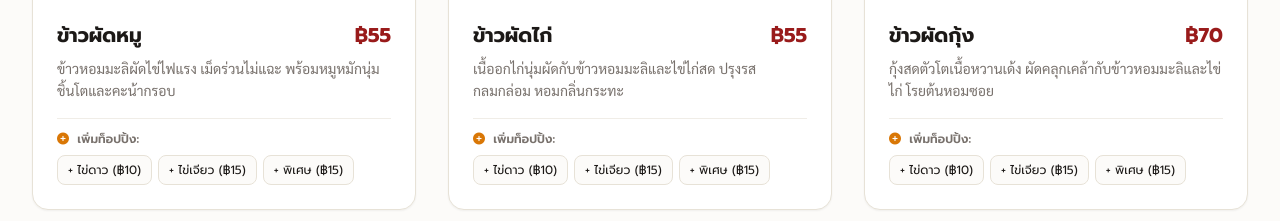
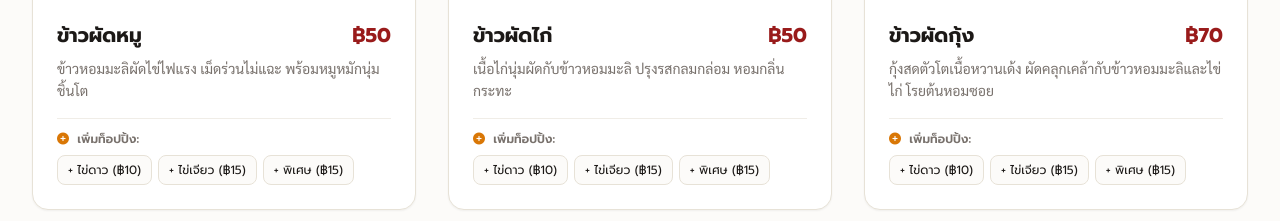
Before and after one commit to sirathatait-lab/SukiWongsri, a plain HTML site: page index.html in a window 1280 px wide. Shown: the part 2979-3200 px from the top of the page. Drawn offline with nearby package versions, Linux system fonts and the light colour scheme.

Commit message:
Update index.html

```diff
--- a/index.html
+++ b/index.html
@@ -494,7 +494,7 @@
                     {
                         dryTitle: 'สุกี้แห้งหมู',
                         soupTitle: 'สุกี้น้ำหมู',
-                        price: 65,
+                        price: 60,
                         badge: 'ยอดนิยม 🔥',
                         dryDesc: 'สุกี้ผัดแห้งหอมกลิ่นกระทะ หมูหมักสูตรเฉพาะนุ่มละมุน พร้อมผักสดและน้ำจิ้มสุกี้เข้มข้น',
                         soupDesc: 'สุกี้น้ำซุปกระดูกหมูเคี่ยวนาน 6 ชม. หมูหมักนุ่มละมุน ซดร้อนๆ คล่องคอ',
@@ -513,25 +513,25 @@
                     {
                         dryTitle: 'สุกี้แห้งกุ้ง',
                         soupTitle: 'สุกี้น้ำกุ้ง',
-                        price: 75,
+                        price: 70,
                         dryDesc: 'กุ้งสดเนื้อเด้งตัวโต ผัดเคล้ากับไข่ไก่ วุ้นเส้น และซอสสุกี้สูตรเข้มข้นหอมกรุ่น',
                         soupDesc: 'กุ้งสดเนื้อเด้งตัวโต ต้มในน้ำซุปสุกี้หอมหวาน พร้อมผักสดกรอบและน้ำจิ้มรสเด็ด',
-                        dryImg: 'https://images.unsplash.com/photo-1617093727343-374698b1b08d?auto=format&fit=crop&w=800&q=80',
+                        dryImg: 'https://i.postimg.cc/fLX8Hb0h/1780721360159.jpg',
                         soupImg: 'https://images.unsplash.com/photo-1552611052-33e04de081de?auto=format&fit=crop&w=800&q=80'
                     },
                     {
                         dryTitle: 'สุกี้แห้งปลาหมึก',
                         soupTitle: 'สุกี้น้ำปลาหมึก',
-                        price: 75,
+                        price: 70,
                         dryDesc: 'ปลาหมึกสดหั่นชิ้นพอดีคำ กรอบเด้งไม่คาว ผัดแห้งกับวุ้นเส้น ไข่ไก่ และผักสด',
                         soupDesc: 'ปลาหมึกสดกรอบเด้ง ลวกสุกกำลังดีในน้ำซุปกลมกล่อม เสิร์ฟคู่กับน้ำจิ้มสูตรโบราณ',
-                        dryImg: 'https://images.unsplash.com/photo-1512058564366-18510be2db19?auto=format&fit=crop&w=800&q=80',
+                        dryImg: 'https://i.postimg.cc/d1d5W0Tc/1780721378716.jpg',
                         soupImg: 'https://images.unsplash.com/photo-1623341214825-9f4f963727da?auto=format&fit=crop&w=800&q=80'
                     },
                     {
                         dryTitle: 'สุกี้แห้งทะเล',
                         soupTitle: 'สุกี้น้ำทะเล',
-                        price: 85,
+                        price: 80,
                         badge: 'แนะนำ ⭐',
                         dryDesc: 'จัดเต็มทั้งกุ้งตัวโต ปลาหมึกสดกรอบ และเนื้อปลา ผัดแห้งไฟแรงหอมกลิ่นกระทะ',
                         soupDesc: 'กุ้งตัวโต ปลาหมึกสดกรอบ และเนื้อปลา ในน้ำซุปรสกลมกล่อม ซดร้อนๆ คล่องคอ',
@@ -555,15 +555,15 @@
                 items: [
                     {
                         title: 'ข้าวผัดหมู',
-                        price: 55,
+                        price: 50,
                         badge: 'ยอดนิยม 🔥',
-                        desc: 'ข้าวหอมมะลิผัดไข่ไฟแรง เม็ดร่วนไม่แฉะ พร้อมหมูหมักนุ่มชิ้นโตและคะน้ากรอบ',
-                        img: 'https://images.unsplash.com/photo-1603133872878-684f208fb84b?auto=format&fit=crop&w=800&q=80'
+                        desc: 'ข้าวหอมมะลิผัดไข่ไฟแรง เม็ดร่วนไม่แฉะ พร้อมหมูหมักนุ่มชิ้นโต',
+                        img: 'https://i.postimg.cc/pT8s0d5w/1780721375992.jpg'
                     },
                     {
                         title: 'ข้าวผัดไก่',
-                        price: 55,
-                        desc: 'เนื้ออกไก่นุ่มผัดกับข้าวหอมมะลิและไข่ไก่สด ปรุงรสกลมกล่อม หอมกลิ่นกระทะ',
+                        price: 50,
+                        desc: 'เนื้อไก่นุ่มผัดกับข้าวหอมมะลิ ปรุงรสกลมกล่อม หอมกลิ่นกระทะ',
                         img: 'https://images.unsplash.com/photo-1512058564366-18510be2db19?auto=format&fit=crop&w=800&q=80'
                     },
                     {
@@ -602,14 +602,14 @@
                 items: [
                     {
                         title: 'ผัดซีอิ๊วหมู',
-                        price: 55,
+                        price: 50,
                         badge: 'ยอดนิยม 🔥',
                         desc: 'เส้นใหญ่เหนียวนุ่มผัดกับหมูหมักนุ่มสูตรทางร้าน ไข่ไก่ และยอดคะน้ากรอบ หอมกลิ่นซีอิ๊วคั่วกระทะ',
-                        img: 'https://images.unsplash.com/photo-1626804475297-41608ea09aeb?auto=format&fit=crop&w=800&q=80'
+                        img: 'https://i.postimg.cc/d1d5W0TM/1780721364185.jpg'
                     },
                     {
                         title: 'ผัดซีอิ๊วไก่',
-                        price: 55,
+                        price: 50,
                         desc: 'เนื้ออกไก่หมักนุ่มผัดกับเส้นใหญ่ ไข่ไก่ และผักคะน้าสด รสชาติกลมกล่อมหวานเค็มลงตัว',
                         img: 'https://images.unsplash.com/photo-1585032226651-759b368d7246?auto=format&fit=crop&w=800&q=80'
                     },
@@ -649,14 +649,14 @@
                 items: [
                     {
                         title: 'ราดหน้าหมู',
-                        price: 55,
+                        price: 50,
                         badge: 'ยอดนิยม 🔥',
                         desc: 'หมูหมักนุ่มชิ้นใหญ่เต็มคำ ในน้ำราดหน้ารสกลมกล่อม ราดบนเส้นใหญ่คั่วหอมกลิ่นกระทะ',
                         img: 'https://images.unsplash.com/photo-1585032226651-759b368d7246?auto=format&fit=crop&w=800&q=80'
                     },
                     {
                         title: 'ราดหน้าไก่',
-                        price: 55,
+                        price: 50,
                         desc: 'เนื้อไก่หมักนุ่มละมุนลิ้น ผัดกับยอดคะน้ากรอบในน้ำราดหน้าร้อนๆ หอมเต้าเจี้ยวอย่างดี',
                         img: 'https://images.unsplash.com/photo-1546069901-ba9599a7e63c?auto=format&fit=crop&w=800&q=80'
                     },
@@ -703,7 +703,7 @@
                     },
                     {
                         title: 'ข้าวคากิ',
-                        price: 65,
+                        price: 60,
                         desc: 'คากิตุ๋นจนเปื่อยนุ่มเด้ง อุดมด้วยคอลลาเจน ราดน้ำพะโล้รสกลมกล่อมบนข้าวหอมมะลิ',
                         img: 'https://images.unsplash.com/photo-1529193591184-b1d58069ecdd?auto=format&fit=crop&w=800&q=80',
                         toppings: [
@@ -714,7 +714,7 @@
                     },
                     {
                         title: 'ข้าวขาหมู+คากิ',
-                        price: 75,
+                        price: 70,
                         badge: 'แนะนำ ⭐',
                         desc: 'อิ่มครบทั้งเนื้อขาหมูเปื่อยนุ่มและคากิเด้งหนึบในจานเดียว พร้อมผักกาดดองและน้ำจิ้มสูตรเด็ด',
                         img: 'https://images.unsplash.com/photo-1555939594-58d7cb561ad1?auto=format&fit=crop&w=800&q=80',
@@ -726,7 +726,7 @@
                     },
                     {
                         title: 'ขาหมู (กับข้าว)',
-                        price: 120,
+                        price: 80,
                         desc: 'ขาหมูพะโล้สับจานใหญ่ เนื้อนุ่มหนังเด้ง ทานร่วมกันได้ทั้งครอบครัว',
                         img: 'https://images.unsplash.com/photo-1600891964092-4316c288032e?auto=format&fit=crop&w=800&q=80',
                         toppings: [
@@ -737,7 +737,7 @@
                     },
                     {
                         title: 'คากิ (กับข้าว)',
-                        price: 130,
+                        price: 80,
                         desc: 'คากิพะโล้ตุ๋นเปื่อยทั้งจาน ฉ่ำน้ำพะโล้เข้มข้น พร้อมผักกาดดองและน้ำจิ้มรสจัดจ้าน',
                         img: 'https://images.unsplash.com/photo-1544025162-d76694265947?auto=format&fit=crop&w=800&q=80',
                         toppings: [
@@ -748,7 +748,7 @@
                     },
                     {
                         title: 'รวมขาหมู (กับข้าว)',
-                        price: 150,
+                        price: 100,
                         badge: 'จัดเต็ม 🔥',
                         desc: 'รวมทุกความอร่อยทั้งเนื้อ หนัง คากิ และไส้พะโล้ ตุ๋นเปื่อยนุ่มจานใหญ่จุใจ',
                         img: 'https://images.unsplash.com/photo-1555939594-58d7cb561ad1?auto=format&fit=crop&w=800&q=80',
@@ -776,14 +776,14 @@
                 items: [
                     {
                         title: 'กะเพราหมู',
-                        price: 55,
+                        price: 50,
                         badge: 'ยอดนิยม 🔥',
                         desc: 'หมูสับ/หมูชิ้นผัดพริกกระเทียมและใบกะเพราหอมฉุย ปรุงรสกลมกล่อมจัดจ้าน',
                         img: 'https://images.unsplash.com/photo-1562565652-a0d8f0c59eb4?auto=format&fit=crop&w=800&q=80'
                     },
                     {
                         title: 'กะเพราไก่',
-                        price: 55,
+                        price: 50,
                         desc: 'เนื้อไก่สับ/ไก่ชิ้นผัดกะเพราไฟแรง หอมกลิ่นใบกะเพราแท้และพริกขี้หนูสวน',
                         img: 'https://images.unsplash.com/photo-1604908176997-125f25cc6f3d?auto=format&fit=crop&w=800&q=80'
                     },
@@ -823,13 +823,13 @@
                 items: [
                     {
                         title: 'ชุดเล็ก (6 ไม้)',
-                        price: 60,
+                        price: 50,
                         desc: 'หมูสะเต๊ะเนื้อนุ่มติดมันกำลังดี 6 ไม้ เสิร์ฟพร้อมน้ำจิ้มสะเต๊ะสูตรเข้มข้นและอาจาดแตงกวา',
                         img: 'https://images.unsplash.com/photo-1529563021893-cc83c992d75d?auto=format&fit=crop&w=800&q=80'
                     },
                     {
                         title: 'ชุดใหญ่ (12 ไม้)',
-                        price: 110,
+                        price: 100,
                         badge: 'คุ้มค่าแนะนำ ⭐',
                         desc: 'หมูสะเต๊ะย่างหอมกรุ่นชุดใหญ่ 12 ไม้ อิ่มจุใจพร้อมน้ำจิ้มถั่วคั่วหอมมันและอาจาดครบชุด',
                         img: 'https://images.unsplash.com/photo-1555939594-58d7cb561ad1?auto=format&fit=crop&w=800&q=80'
@@ -846,7 +846,7 @@
                 items: [
                     {
                         title: 'น้ำเก๊กฮวย',
-                        price: 25,
+                        price: 15,
                         badge: 'ต้มสดโบราณ',
                         desc: 'ต้มจากดอกเก๊กฮวยแท้ หวานกำลังดี หอมชื่นใจ ดับกระหายคลายร้อน',
                         img: 'https://images.unsplash.com/photo-1551024709-8f23befc6f87?auto=format&fit=crop&w=800&q=80',
@@ -858,7 +858,7 @@
                     },
                     {
                         title: 'น้ำลำใย',
-                        price: 25,
+                        price: 15,
                         desc: 'น้ำลำใยสีทองต้มสดหอมหวาน พร้อมเนื้อลำใยเคี้ยวเพลิน',
                         img: 'https://images.unsplash.com/photo-1513558161293-cdaf765ed2fd?auto=format&fit=crop&w=800&q=80',
                         toppings: [
@@ -869,7 +869,7 @@
                     },
                     {
                         title: 'น้ำกระเจี๊ยบ',
-                        price: 25,
+                        price: 15,
                         desc: 'ต้มจากดอกกระเจี๊ยบแดงแท้ เปรี้ยวอมหวานชุ่มคอ สดชื่นทันทีที่ดื่ม',
                         img: 'https://images.unsplash.com/photo-1544145945-f90425340c7e?auto=format&fit=crop&w=800&q=80',
                         toppings: [
@@ -880,7 +880,7 @@
                     },
                     {
                         title: 'น้ำชาไทย',
-                        price: 30,
+                        price: 25,
                         badge: 'ยอดนิยม 🔥',
                         desc: 'ชาไทยสูตรเข้มข้น หอมกลิ่นใบชาแท้ ผสมนมสดหวานมันลงตัว',
                         img: 'https://images.unsplash.com/photo-1558857563-b371033873b8?auto=format&fit=crop&w=800&q=80',
@@ -892,7 +892,7 @@
                     },
                     {
                         title: 'น้ำชาเขียว',
-                        price: 30,
+                        price: 25,
                         desc: 'ชาเขียวนมสดหอมละมุน รสกลมกล่อมหวานกำลังดี เย็นชื่นใจ',
                         img: 'https://images.unsplash.com/photo-1515823064-d6e0c04616a7?auto=format&fit=crop&w=800&q=80',
                         toppings: [
@@ -948,7 +948,7 @@
                         <div class="grid grid-cols-2 sm:grid-cols-4 gap-2">
                             <div class="bg-white border border-brand-border rounded-xl px-3 py-2 text-center shadow-xs">
                                 <span class="block text-[11px] font-prompt text-brand-muted">ระดับ 1</span>
-                                <span class="font-prompt font-semibold text-xs sm:text-sm text-emerald-700">ไม่เผ็ด 🫑</span>
+                                <span class="font-prompt font-semibold text-xs sm:text-sm text-emerald-700">ไม่เผ็ด</span>
                             </div>
                             <div class="bg-white border border-brand-border rounded-xl px-3 py-2 text-center shadow-xs">
                                 <span class="block text-[11px] font-prompt text-brand-muted">ระดับ 2</span>
```
